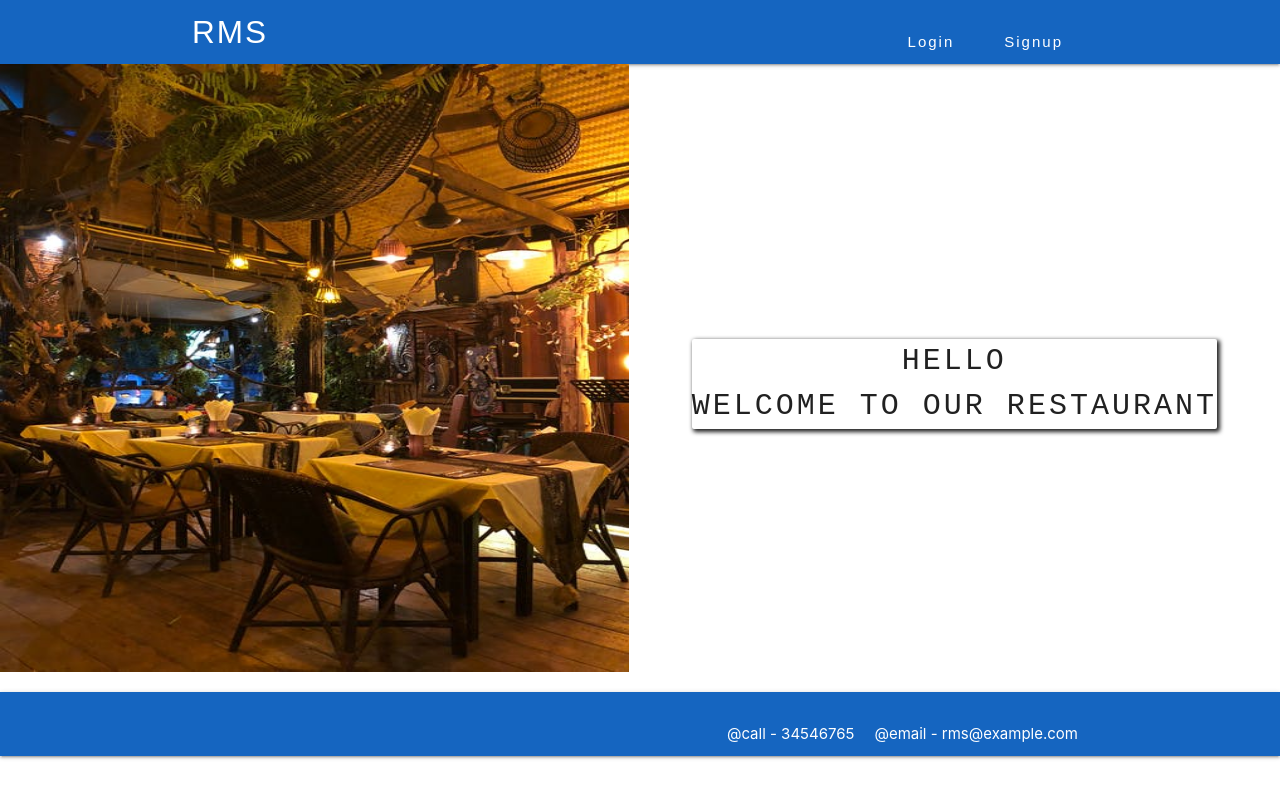
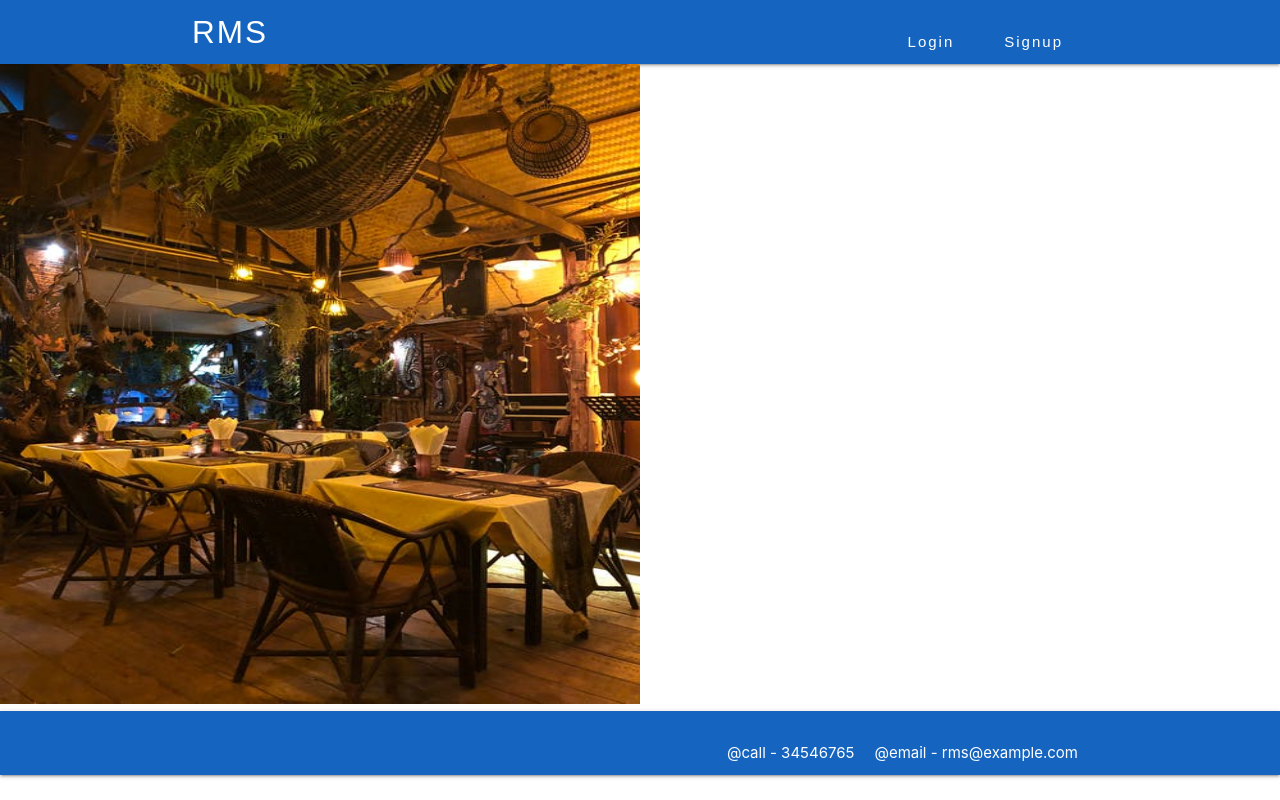
Before and after one commit to Priyal2807/RestaurantManagementSystem, a React (Create React App) app in the folder rms/: page / in a window 1280 px wide. Built offline with nearby package versions, Linux system fonts and the light colour scheme.

Commit message:
changing the layout

```diff
--- a/rms/src/Content.js
+++ b/rms/src/Content.js
@@ -1,18 +1,13 @@
 import React, { Component } from 'react';
 const Content = () => {
     return (
-        <div className="row">
-            <div className="col s6 mycol">
-                <img src={require("./res.jpeg")} id="myimg" />
+        <div className="myContainer">
+            <div className="bcgImage">
+                <img src={require("./res.jpeg")} alt="restuarant image" className="res"></img>
             </div>
-            <div className="col s6 mycol">
-            <div className="card">
-                <div className="cardContent">
-                        HELLO <br/> WELCOME TO OUR RESTAURANT
-                </div>
+            <div className="sidediv">
+
             </div>
-            </div>
-
         </div>
      )
 }
--- a/rms/src/index.css
+++ b/rms/src/index.css
@@ -60,7 +60,8 @@ input[type=text], input[type=password], select {
     display: inline-block;
     border: 1px solid #ccc;
     box-sizing: border-box;
-    height:fit-content
+    height:fit-content;
+    font-family: monospace;
 }
 button {
     background-color: lightslategrey;
@@ -97,3 +98,19 @@ img.avatar {
 label{
     font-family: monospace;
 }
+.bcgImage, .sidediv {
+    display: inline;
+    /*both required or else the first one will behave like a block level ele and push the other one*/
+}
+
+.myContainer{
+    margin:0;
+}
+.res{
+    height:80vh;
+    width:50%;/*html width is considered not the parent div as their width and height are ignored, they are inline*/
+}
+.sidediv button{
+    border-radius: 1em;
+
+}
```
